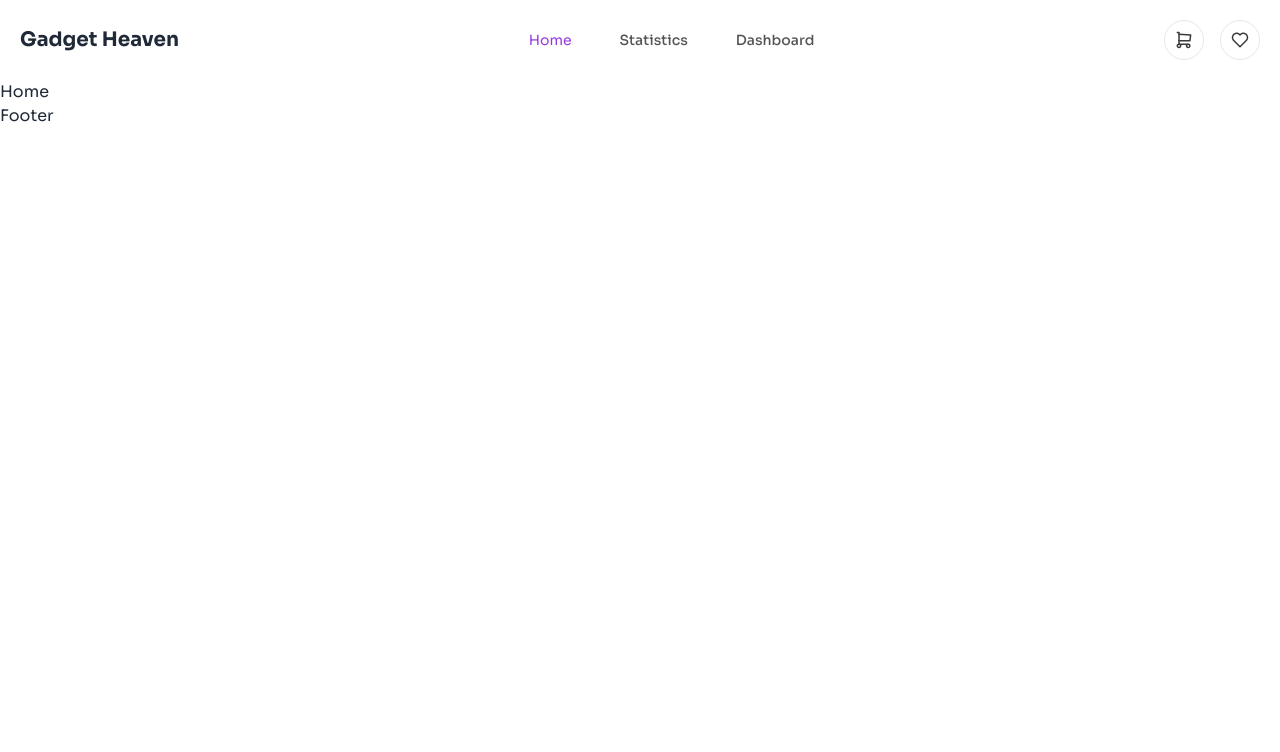
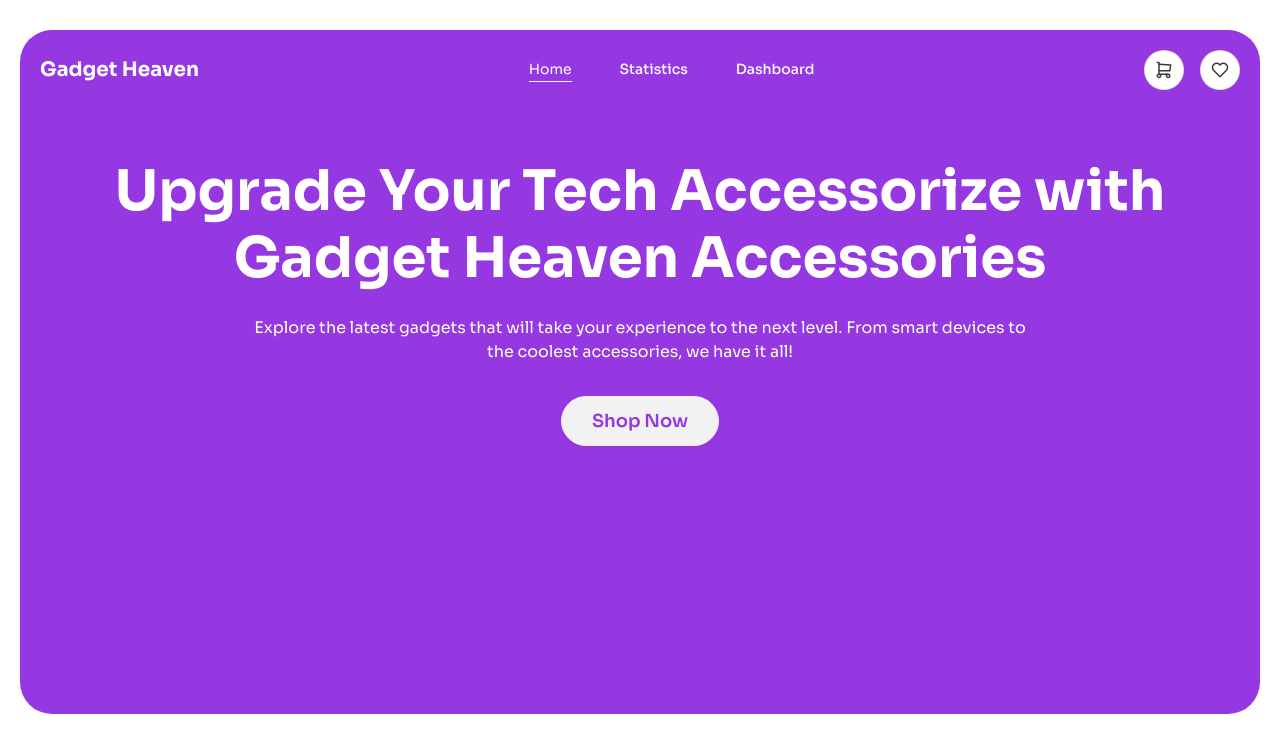
Before and after one commit to kawsersimanto/gadget-heaven, a React (Vite) app: page / in a window 1280 px wide. Shown: the top 752 px of the page. Built offline with nearby package versions, Linux system fonts and the light colour scheme.

Commit message:
created banner

```diff
--- a/src/app/App.jsx
+++ b/src/app/App.jsx
@@ -1,11 +1,13 @@
-import { Outlet } from "react-router-dom";
+import { Outlet, useLocation } from "react-router-dom";
 import Navbar from "../shared/Navbar";
 import Footer from "../shared/Footer";
 
 const App = () => {
+  const location = useLocation();
+  console.log(location.pathname);
   return (
     <>
-      <Navbar />
+      {location.pathname !== "/" && <Navbar />}
       <Outlet />
       <Footer />
     </>
--- a/src/app/home/Home.jsx
+++ b/src/app/home/Home.jsx
@@ -1,5 +1,28 @@
+import HomeNavbar from "../../shared/HomeNavbar";
+
 const Home = () => {
-  return <div>Home</div>;
+  return (
+    <main className="pt-[30px] px-5">
+      <div className="bg-primary rounded-[32px] pb-[268px] max-w-[1540px] mx-auto px-5">
+        <div className="container">
+          <HomeNavbar />
+          <div className="flex flex-col items-center">
+            <h1 className="mt-[48px] mb-6 lg:text-[56px] sm:text-4xl text-3xl text-center text-white font-bold max-w-[1120px] !leading-[1.2]">
+              Upgrade Your Tech Accessorize with Gadget Heaven Accessories
+            </h1>
+            <p className="text-white mb-8 max-w-[796px] text-center">
+              Explore the latest gadgets that will take your experience to the
+              next level. From smart devices to the coolest accessories, we have
+              it all!
+            </p>
+            <button className="btn text-primary rounded-[32px] py-[15px] px-[30px] text-[18px] h-auto">
+              Shop Now
+            </button>
+          </div>
+        </div>
+      </div>
+    </main>
+  );
 };
 
 export default Home;
--- a/src/shared/Footer.jsx
+++ b/src/shared/Footer.jsx
@@ -1,5 +1,5 @@
 const Footer = () => {
-  return <div>Footer</div>;
+  return <div></div>;
 };
 
 export default Footer;
--- a/src/shared/HomeNavbar.jsx
+++ b/src/shared/HomeNavbar.jsx
@@ -1,5 +1,115 @@
+import { Link, NavLink } from "react-router-dom";
+
 const HomeNavbar = () => {
-  return <div>HomeNavbar</div>;
+  const menus = [
+    {
+      label: "Home",
+      path: "/",
+    },
+    {
+      label: "Statistics",
+      path: "/statistics",
+    },
+    {
+      label: "Dashboard",
+      path: "/dashboard",
+    },
+  ];
+  return (
+    <header className="lg:py-2 py-0">
+      <div className="drawer">
+        <input id="my-drawer-3" type="checkbox" className="drawer-toggle" />
+        <div className="drawer-content flex flex-col">
+          {/* Navbar */}
+          <div className="navbar w-full p-0 justify-between">
+            <div className="flex-none lg:hidden">
+              <label
+                htmlFor="my-drawer-3"
+                aria-label="open sidebar"
+                className=""
+              >
+                <svg
+                  xmlns="http://www.w3.org/2000/svg"
+                  fill="none"
+                  viewBox="0 0 24 24"
+                  className="inline-block h-6 w-6"
+                >
+                  <path
+                    stroke="white"
+                    strokeLinecap="round"
+                    strokeLinejoin="round"
+                    strokeWidth="2"
+                    d="M4 6h16M4 12h16M4 18h16"
+                  ></path>
+                </svg>
+              </label>
+            </div>
+            <Link
+              to="/"
+              className="sm:text-xl text-[17px] font-bold text-white"
+            >
+              Gadget Heaven
+            </Link>
+            <div className="hidden flex-none lg:block">
+              <ul className="menu menu-horizontal gap-[48px]">
+                {menus.map((menu, index) => (
+                  <li key={index}>
+                    <NavLink
+                      to={menu.path}
+                      className={({ isActive }) =>
+                        isActive
+                          ? "active p-0 !bg-transparent !text-white border-b border-white pb-[2px] rounded-none"
+                          : "p-0 !bg-transparent !text-white font-medium transition-colors ease-in-out duration-300 hover:!text-white"
+                      }
+                    >
+                      {menu.label}
+                    </NavLink>
+                  </li>
+                ))}
+              </ul>
+            </div>
+            <div className="flex items-center sm:gap-4 gap-2">
+              <Link
+                to="/dashboard"
+                className="w-[40px] h-[40px] rounded-full border border-[rgba(11,11,11,0.10)] flex items-center justify-center bg-white"
+              >
+                <img src="/cart.svg" alt="Cart Icon" />
+              </Link>
+              <Link
+                to="/dashboard"
+                className="w-[40px] h-[40px] rounded-full border border-[rgba(11,11,11,0.10)] flex items-center justify-center bg-white"
+              >
+                <img src="/wishlist.svg" alt="Wishlist Icon" />
+              </Link>
+            </div>
+          </div>
+        </div>
+        <div className="drawer-side">
+          <label
+            htmlFor="my-drawer-3"
+            aria-label="close sidebar"
+            className="drawer-overlay"
+          ></label>
+          <ul className="menu bg-base-200 min-h-full w-80 p-4 gap-4">
+            {menus.map((menu, index) => (
+              <li key={index}>
+                <NavLink
+                  to={menu.path}
+                  className={({ isActive }) =>
+                    isActive
+                      ? "active p-0 !bg-transparent !text-primary"
+                      : "p-0 !bg-transparent !text-[rgba(11,11,11,0.70)] font-medium transition-colors ease-in-out duration-300 hover:!text-primary"
+                  }
+                >
+                  {menu.label}
+                </NavLink>
+              </li>
+            ))}
+          </ul>
+        </div>
+      </div>
+    </header>
+  );
 };
 
 export default HomeNavbar;
--- a/tailwind.config.js
+++ b/tailwind.config.js
@@ -6,11 +6,11 @@
   theme: {
     extend: {
       container: {
+        DEFAULT: "1280px",
         center: true,
-        padding: "20px",
-      },
-      screens: {
-        DEFAULT: "1280px",
+        screens: {
+          DEFAULT: "1280px",
+        },
       },
       colors: {
         primary: "#9538E2",
```
